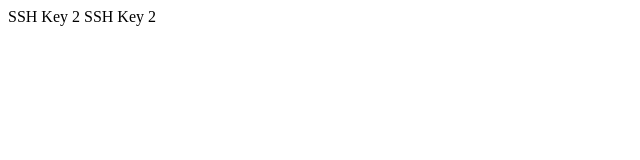
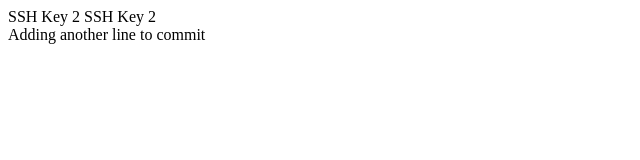
Before and after one commit to tharizzah/ssh-key-2, a plain HTML site: page index.html in a window 1280 px wide. Shown: the whole page, without its empty margins (0-640 px from the left). Drawn offline with Linux system fonts and the light colour scheme.

Commit message:
second push using ssh

```diff
--- a/index.html
+++ b/index.html
@@ -6,6 +6,8 @@
 <body>
 
 SSH Key 2
+<br />
+Adding another line to commit
 
 </body>
 </html>
```
